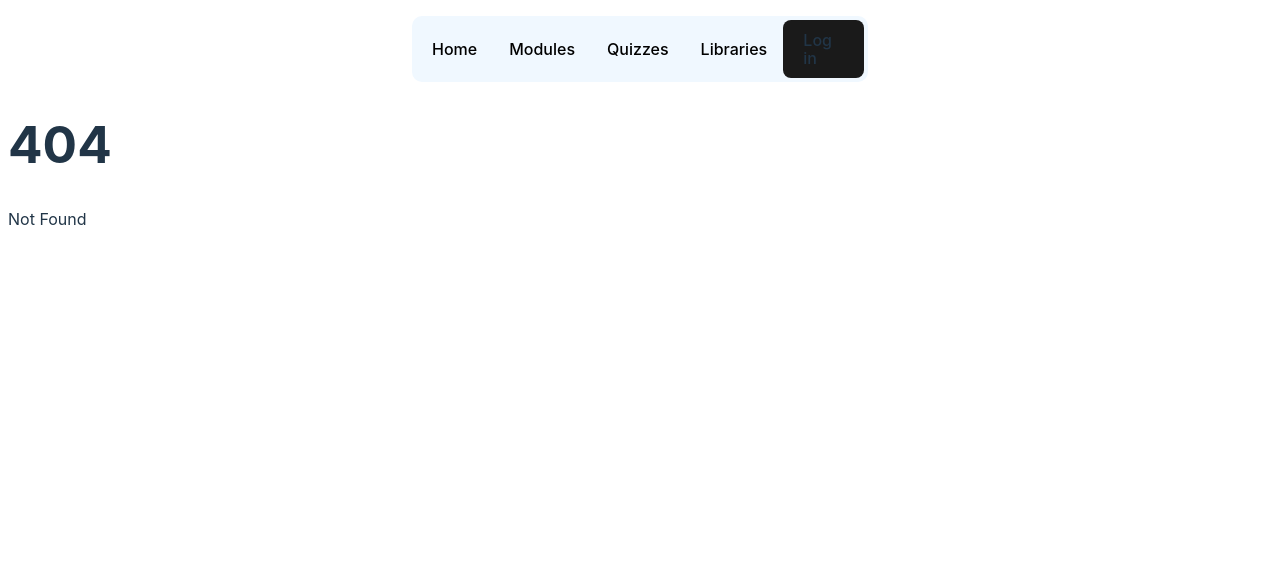
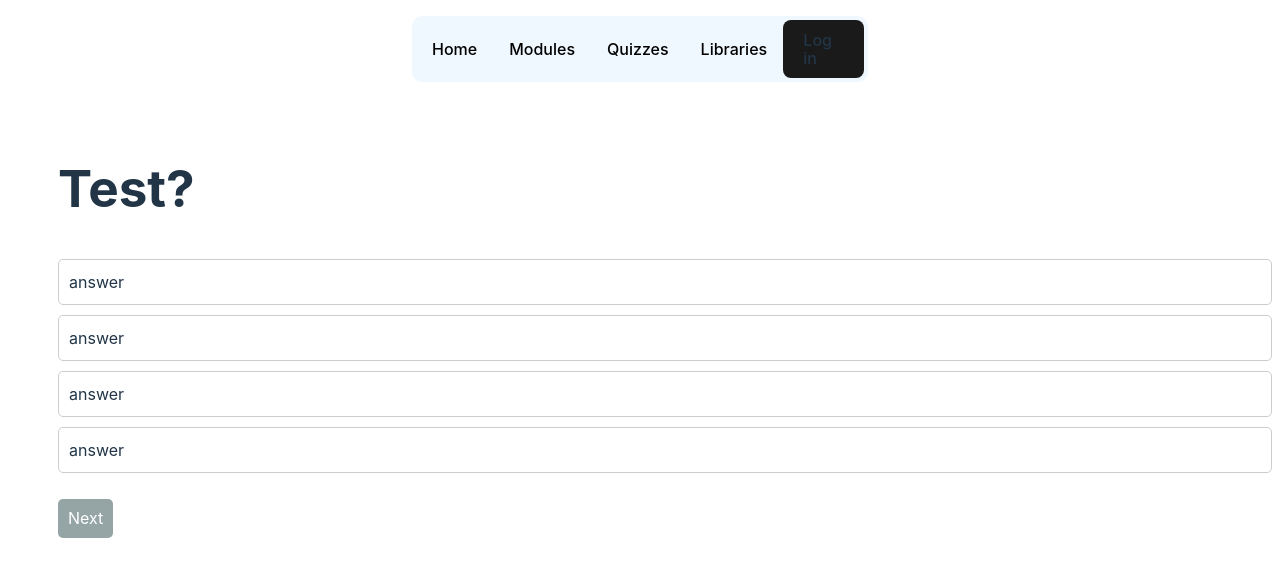
Before and after one commit to SWE-2024/COSC-4P02, a SvelteKit app in the folder bites-app/: page /quizzes in a window 1280 px wide. Before the commit this address had no page. Shown: the top 576 px of the page. Built offline with nearby package versions, Linux system fonts and the light colour scheme.

Commit message:
Added a skeleton quiz page

```diff
--- a/bites-app/src/components/Navbar.svelte
+++ b/bites-app/src/components/Navbar.svelte
@@ -6,10 +6,10 @@
 
 <nav>
      <ul class='navbar'>
-        <li><a href="./">Home</a></li>
-        <li><a href="./modules">Modules</a></li>
-        <li><a href="./quizzes">Quizzes</a></li>
-        <li><a href="./libraries">Libraries</a></li>
+        <li><a href="/">Home</a></li>
+        <li><a href="/modules">Modules</a></li>
+        <li><a href="/quizzes">Quizzes</a></li>
+        <li><a href="/libraries">Libraries</a></li>
      <button on:click={onClickHandler}>Log in</button>
      </ul>
 </nav>
@@ -17,7 +17,6 @@
 <style>
     .navbar {
       list-style-type: none;
-      align: left;
       background-color: aliceblue;
       padding: 0.25rem;
       border-radius: 10px;
--- /dev/null
+++ b/bites-app/src/routes/quizzes/+layout.svelte
@@ -0,0 +1,11 @@
+<script>
+    import '/Users/fouzanabdullah/Documents/GitHub/COSC-4P02/bites-app/src/routes/styles.css'
+    import Navbar from '/Users/fouzanabdullah/Documents/GitHub/COSC-4P02/bites-app/src/components/Navbar.svelte'
+</script>
+<div class="app">
+
+    <main>
+        <slot />
+    </main>
+</div>
+<style></style>
--- /dev/null
+++ b/bites-app/src/routes/quizzes/+page.svelte
@@ -0,0 +1,97 @@
+<!-- Quiz.svelte -->
+<script>
+    let questions = [
+      { question: 'Test?', options: ['answer', 'answer', 'answer', 'answer'], correctAnswer: 'Paris' },
+      { question: 'Which planet is known as the Red Planet?', options: ['Earth', 'Mars', 'Jupiter', 'Venus'], correctAnswer: 'Mars' },
+    ];
+
+    let currentQuestion = 0;
+    let selectedOption = '';
+    let score = 0;
+
+    function checkAnswer() {
+      if (selectedOption === questions[currentQuestion].correctAnswer) {
+        score++;
+      }
+
+      if (currentQuestion < questions.length - 1) {
+        currentQuestion++;
+        selectedOption = '';
+      } else {
+        alert(`Quiz completed! Your score is ${score}/${questions.length}`);
+      }
+    }
+
+
+  </script>
+
+  <style>
+
+  main {
+    display: flex;
+    height: 100vh;
+    flex-direction: row;
+  }
+
+  section {
+    margin-top: 20px;
+    margin-left: 50px;
+    text-align: left;
+    flex-grow: 1;
+  }
+
+  h1 {
+    text-align: left;
+  }
+
+  ul {
+    list-style-type: none;
+    padding: 0;
+  }
+
+  li {
+    margin-bottom: 10px;
+    cursor: pointer;
+    padding: 10px;
+    border: 1px solid #ccc;
+    border-radius: 5px;
+  }
+
+  li.selected {
+    background-color: #3498db;
+    color: white;
+  }
+
+  button {
+    margin-top: 10px;
+    padding: 10px;
+    background-color: #2ecc71;
+    color: white;
+    border: none;
+    border-radius: 5px;
+    cursor: pointer;
+  }
+
+  button:disabled {
+    background-color: #95a5a6;
+    cursor: not-allowed;
+  }
+</style>
+
+<main>
+
+  <section>
+    {#if currentQuestion < questions.length}
+      <h1>{questions[currentQuestion].question}</h1>
+      <ul>
+        {#each questions[currentQuestion].options as option}
+          <li on:click={() => selectedOption = option} class:selected={selectedOption === option}>{option}</li>
+        {/each}
+      </ul>
+      <button on:click={checkAnswer} disabled={!selectedOption}>Next</button>
+    {:else}
+      <p>The quiz is completed!</p>
+    {/if}
+  </section>
+
+</main>
--- /dev/null
+++ b/bites-app/src/routes/quizzes/+page.ts
@@ -0,0 +1,9 @@
+import { dev } from '$app/environment';
+
+// we don't need any JS on this page, though we'll load
+// it in dev so that we get hot module replacement
+export const csr = dev;
+
+// since there's no dynamic data here, we can prerender
+// it so that it gets served as a static asset in production
+export const prerender = true;
```
